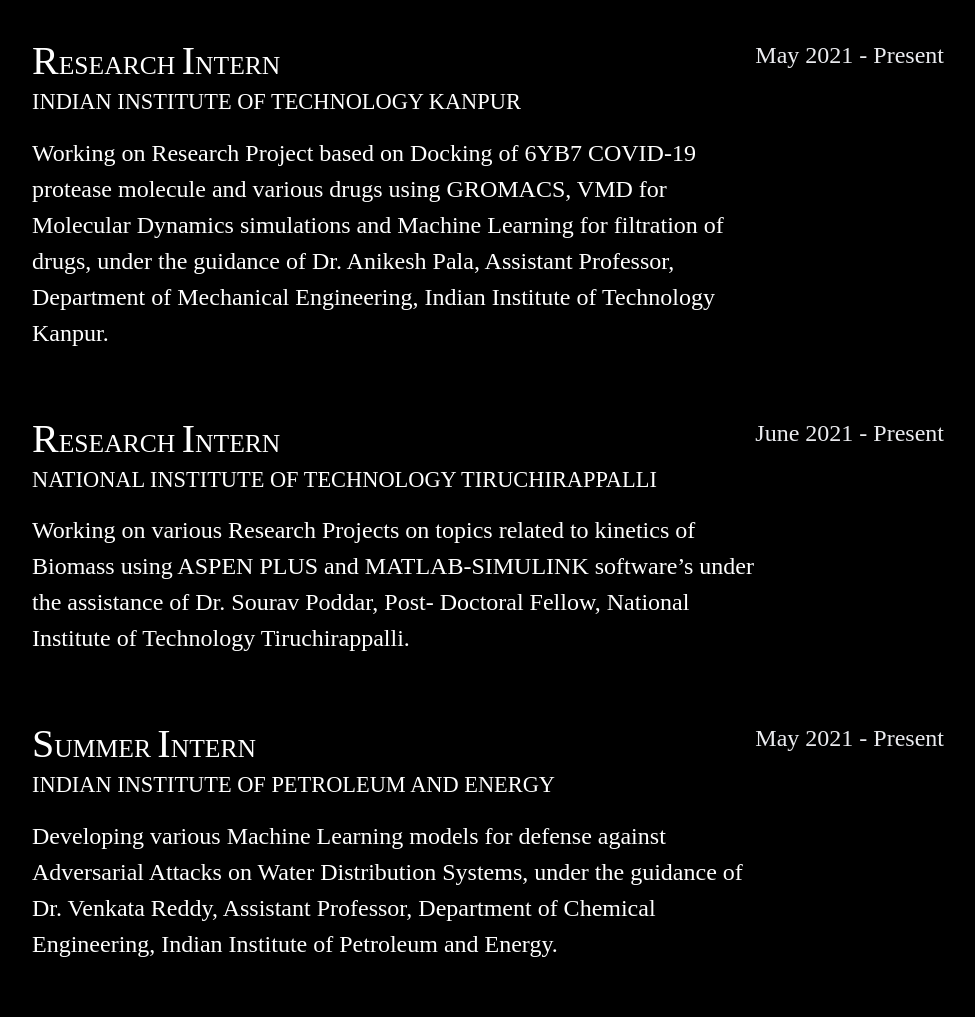
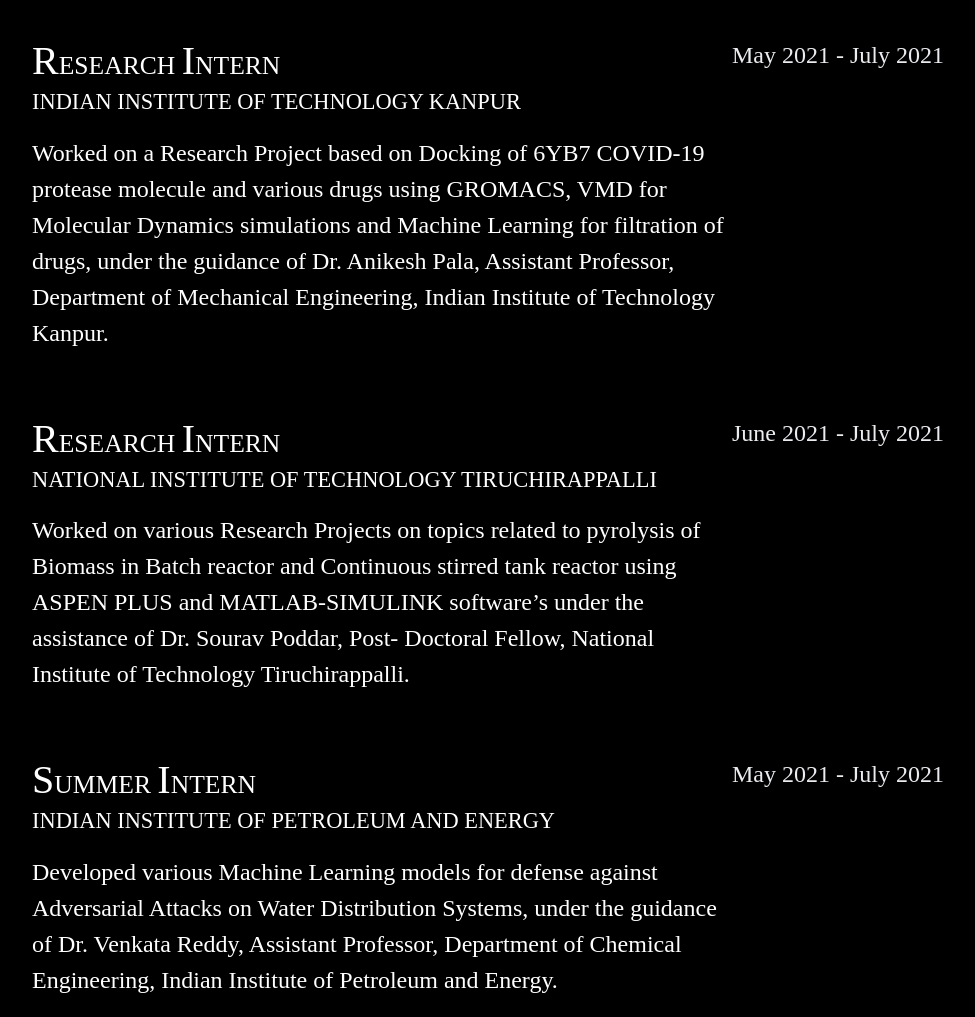
Before and after one commit to YaminiKandregula/yaminikandregula.github.io, a plain HTML site: page index.html in a window 1280 px wide. Shown: the part 980-1997 px from the top of the page, without its empty margins (288-1263 px from the left). Drawn offline with nearby package versions, Linux system fonts and the light colour scheme; a web font is replaced by a local one.

Commit message:
Update index.html

```diff
--- a/index.html
+++ b/index.html
@@ -69,32 +69,32 @@
                         <div class="flex-grow-1">
                             <h3 class="mb-0"><span class='capti'>R</span>esearch <span class='capti'>I</span>ntern</h3>
                             <div class="subheading mb-3">Indian Institute of Technology Kanpur</div>
-                            <p>Working  on  Research  Project  based  on  Docking of  6YB7  COVID-19  protease  molecule  and  various
-                                drugs using GROMACS, VMD for Molecular Dynamics simulations and Machine Learning for filtration
-                                of  drugs,  under  the  guidance  of  Dr.  Anikesh  Pala,  Assistant  Professor,  Department  of  Mechanical
-                                Engineering, Indian Institute of Technology Kanpur. </p>
+                            <p>Worked on a Research Project based on Docking of 6YB7 COVID-19 protease molecule and various drugs using
+                            GROMACS, VMD for Molecular Dynamics simulations and Machine Learning for filtration of drugs, under the
+                            guidance of Dr. Anikesh Pala, Assistant Professor, Department of Mechanical Engineering, Indian Institute of
+                            Technology Kanpur.</p>
                         </div>
-                        <div class="edu flex-shrink-0"><span class="text-primary">May 2021 - Present</span></div>
+                        <div class="edu flex-shrink-0"><span class="text-primary">May 2021 - July 2021</span></div>
                     </div>
                     <div class="d-flex flex-column flex-md-row justify-content-between mb-5">
                         <div class="flex-grow-1">
                             <h3 class="mb-0"><span class='capti'>R</span>esearch <span class='capti'>I</span>ntern</h3>
                             <div class="subheading mb-3">National Institute of Technology Tiruchirappalli </div>
-                            <p>Working on various Research Projects on  topics related to kinetics of Biomass using ASPEN
-                                PLUS  and  MATLAB-SIMULINK software’s  under  the  assistance  of  Dr.  Sourav  Poddar,  Post-
-                                Doctoral Fellow, National Institute of Technology Tiruchirappalli. </p>
+                            <p>Worked on various Research Projects on topics related to pyrolysis of Biomass in Batch reactor and Continuous
+                            stirred tank reactor using ASPEN PLUS and MATLAB-SIMULINK software’s under the assistance of Dr. Sourav
+                            Poddar, Post- Doctoral Fellow, National Institute of Technology Tiruchirappalli.</p>
                         </div>
-                        <div class="edu flex-shrink-0"><span class="text-primary">June 2021 - Present</span></div>
+                        <div class="edu flex-shrink-0"><span class="text-primary">June 2021 - July 2021</span></div>
                     </div>
                     <div class="d-flex flex-column flex-md-row justify-content-between mb-5">
                         <div class="flex-grow-1">
                             <h3 class="mb-0"><span class='capti'> S</span>ummer <span class='capti'>I</span>ntern</h3>
                             <div class="subheading mb-3">Indian Institute of Petroleum And Energy </div>
-                            <p>Developing  various  Machine  Learning  models  for  defense  against  Adversarial  Attacks  on  Water
-                                Distribution Systems, under the guidance of Dr. Venkata Reddy, Assistant Professor, Department of
-                                Chemical Engineering, Indian Institute of Petroleum and Energy. </p>
+                            <p>Developed various Machine Learning models for defense against Adversarial Attacks on Water Distribution
+                            Systems, under the guidance of Dr. Venkata Reddy, Assistant Professor, Department of Chemical Engineering,
+                            Indian Institute of Petroleum and Energy.</p>
                         </div>
-                        <div class="edu flex-shrink-0"><span class="text-primary">May 2021 - Present</span></div>
+                        <div class="edu flex-shrink-0"><span class="text-primary">May 2021 - July 2021</span></div>
                     </div>
                     <div class="d-flex flex-column flex-md-row justify-content-between mb-5">
                         <div class="flex-grow-1">
```
